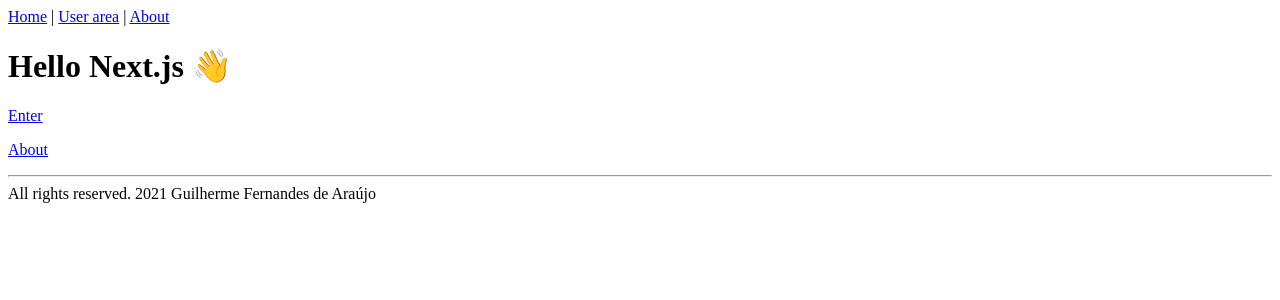
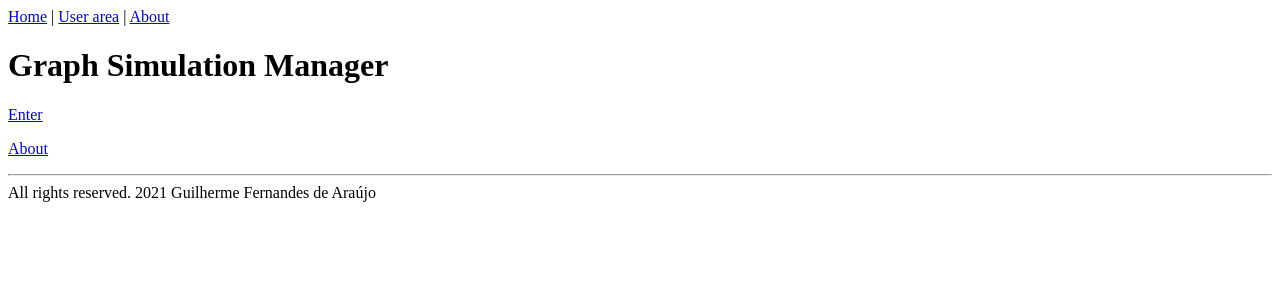
Before and after one commit to guilherme-araujo/gsop-manager, a Next.js app in the folder frontend/: page / in a window 1280 px wide. Shown: the top 300 px of the page. Built offline with nearby package versions, Linux system fonts and the light colour scheme.

Commit message:
Homepage title

```diff
--- a/frontend/pages/index.tsx
+++ b/frontend/pages/index.tsx
@@ -3,7 +3,7 @@
 
 const IndexPage = () => (
   <Layout title="Home | GSOP Manager">
-    <h1>Hello Next.js 👋</h1>
+    <h1>Graph Simulation Manager</h1>
     <p>
       <Link href="/userarea">
         <a>Enter</a>
```
